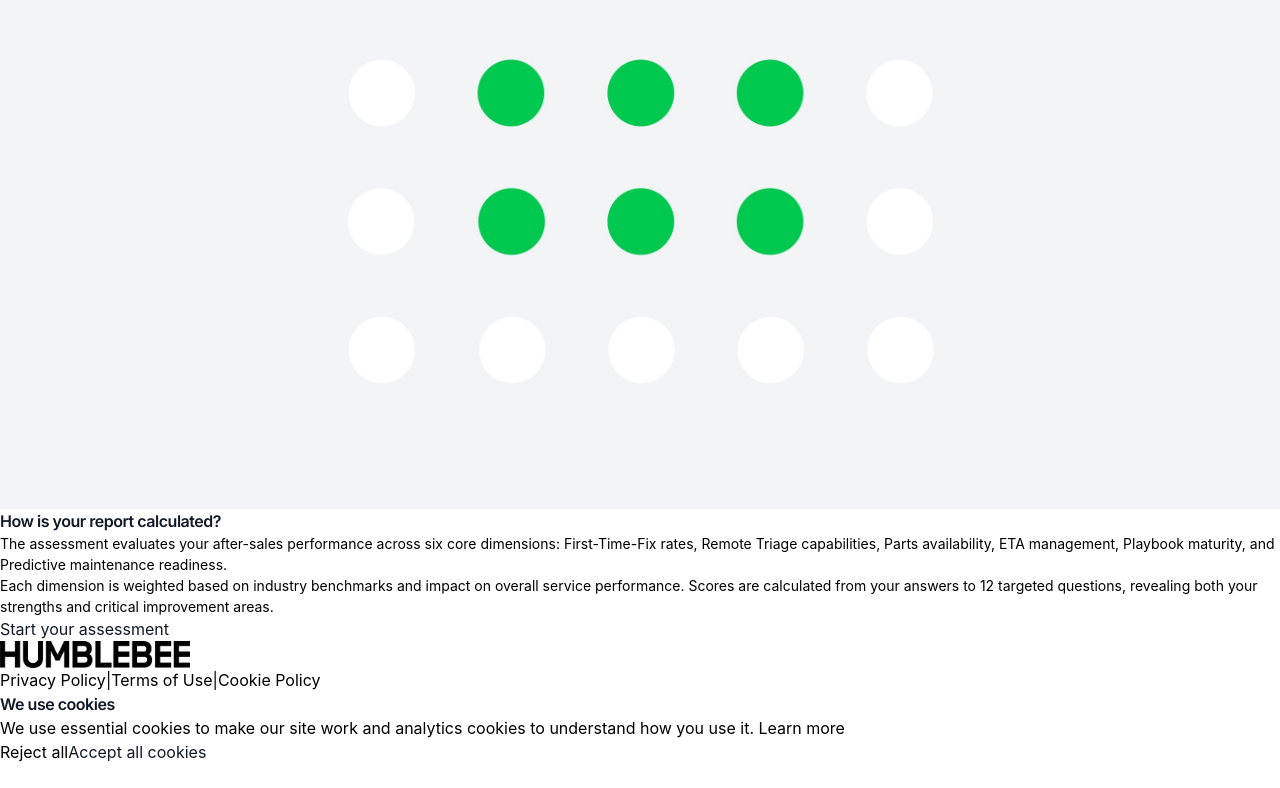
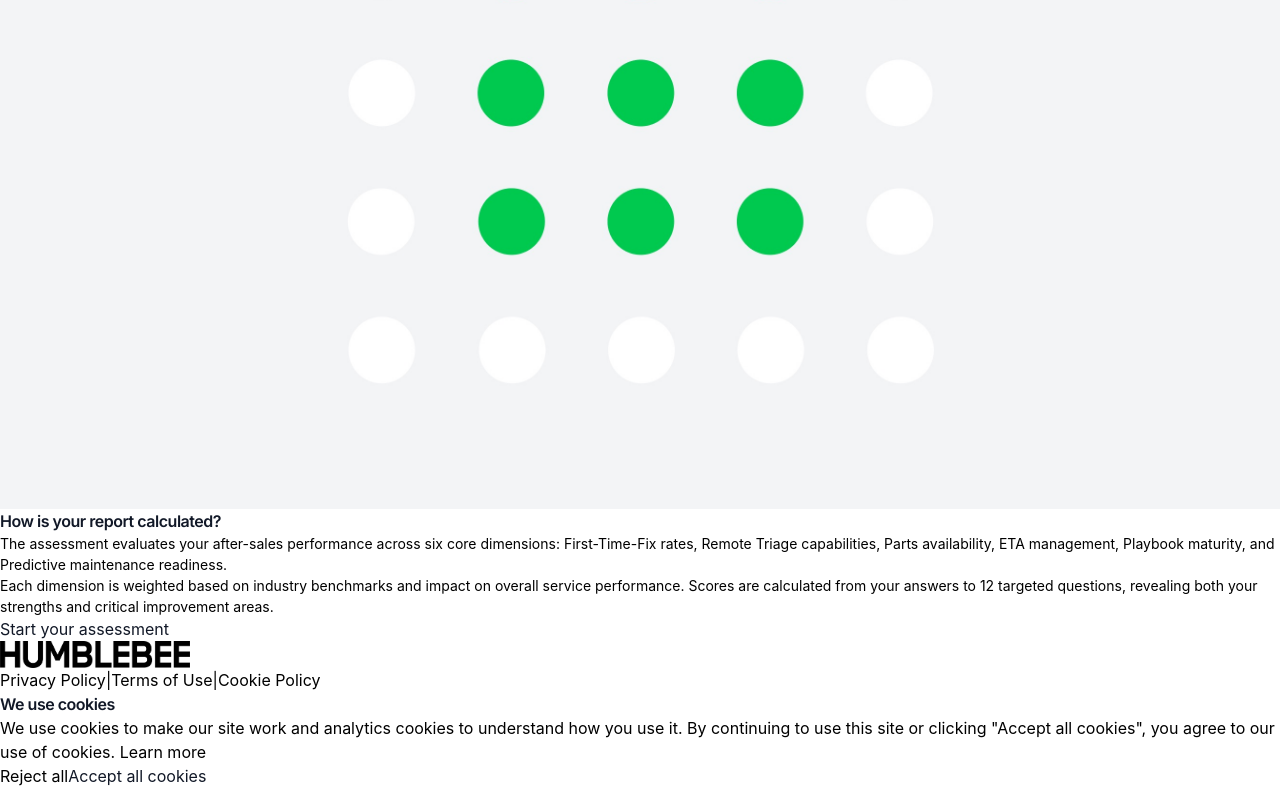
Before and after one commit to rustybadge/after-sales-quiz, a React (Vite) app: page / in a window 1280 px wide. Shown: the part 2003-2791 px from the top of the page. Before the commit the page ends 2767 px from the top, so only its background shows below. Built offline with nearby package versions, Linux system fonts and the light colour scheme.

Commit message:
Update cookie banner copy to reflect implied consent
Changed text to: 'By continuing to use this site or clicking Accept all cookies, you agree to our use of cookies'
This makes it clear that continued use = acceptance of cookies

```diff
--- a/src/components/CookieBanner.tsx
+++ b/src/components/CookieBanner.tsx
@@ -44,7 +44,8 @@ const CookieBanner: React.FC = () => {
               We use cookies
             </h3>
             <p className="text-sm text-gray-600 leading-relaxed">
-              We use essential cookies to make our site work and analytics cookies to understand how you use it.{' '}
+              We use cookies to make our site work and analytics cookies to understand how you use it.
+              By continuing to use this site or clicking "Accept all cookies", you agree to our use of cookies.{' '}
               <a href="/cookie-policy" className="underline hover:text-gray-900">Learn more</a>
             </p>
           </div>
```
